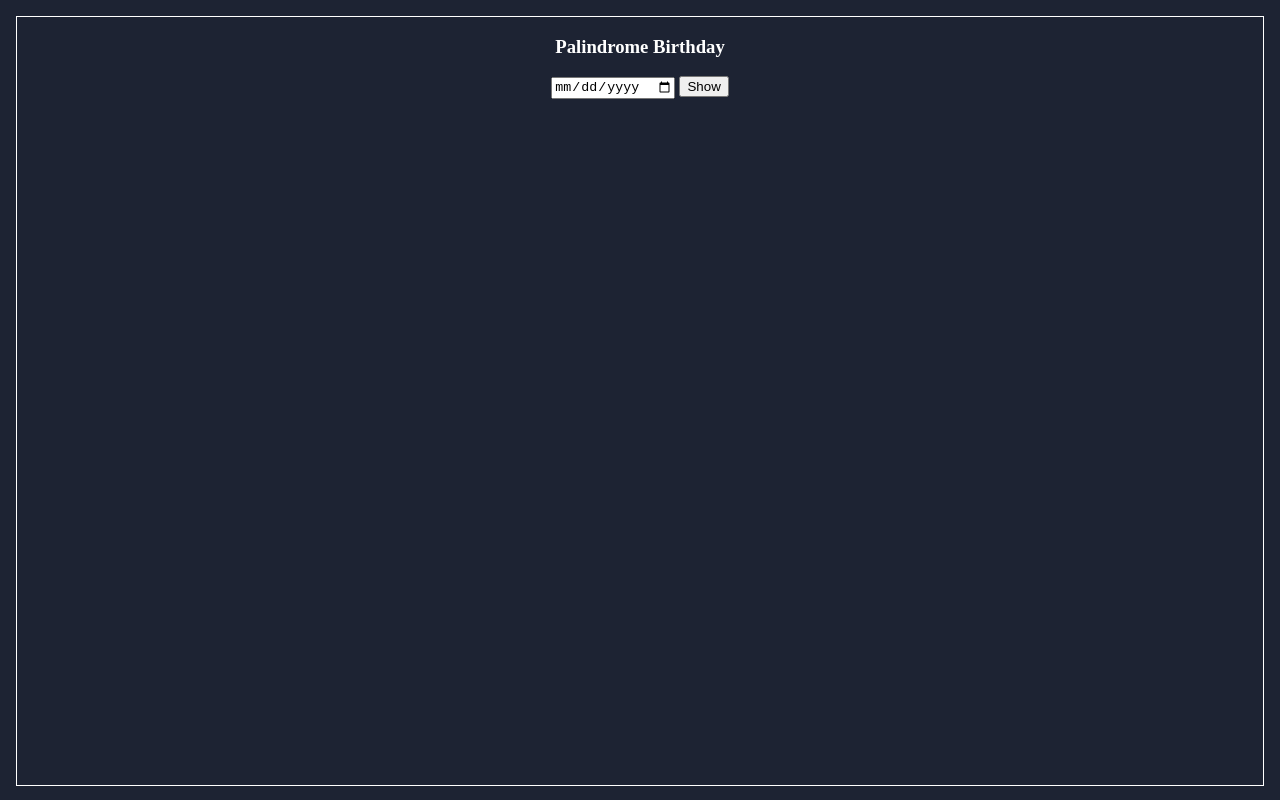
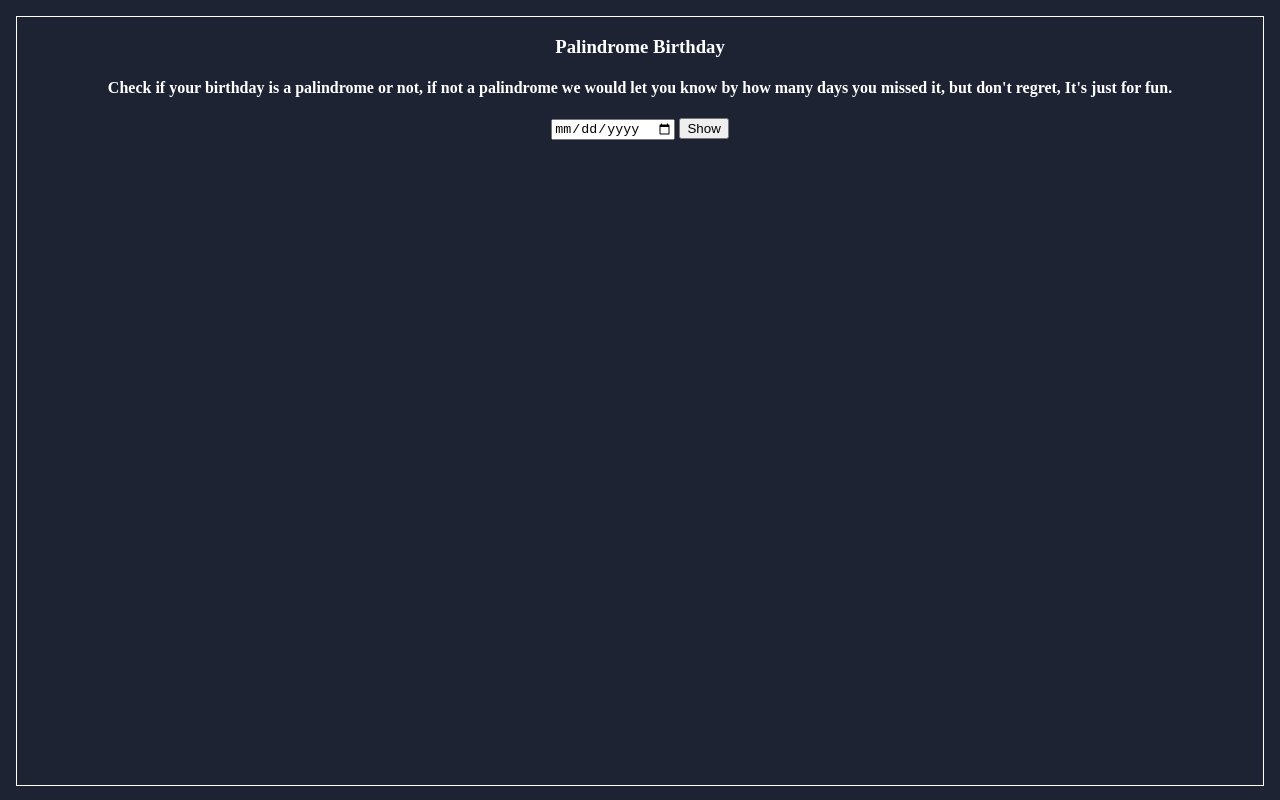
Before and after one commit to theprogrammerinyou/palindrome-birthday, a plain HTML site: page index.html in a window 1280 px wide. Drawn offline with Linux system fonts and the light colour scheme.

Commit message:
added description

```diff
--- a/index.html
+++ b/index.html
@@ -10,6 +10,7 @@
 <body>
     <main>
         <h3>Palindrome Birthday </h3>
+        <h4>Check if your birthday is a palindrome or not, if not a palindrome we would let you know by how many days you missed it, but don't regret, It's just for fun. </h4>
         <input type="date" id="bday-input" />
         <button id="show-btn">Show</button>
         <div id="result"></div>
```
